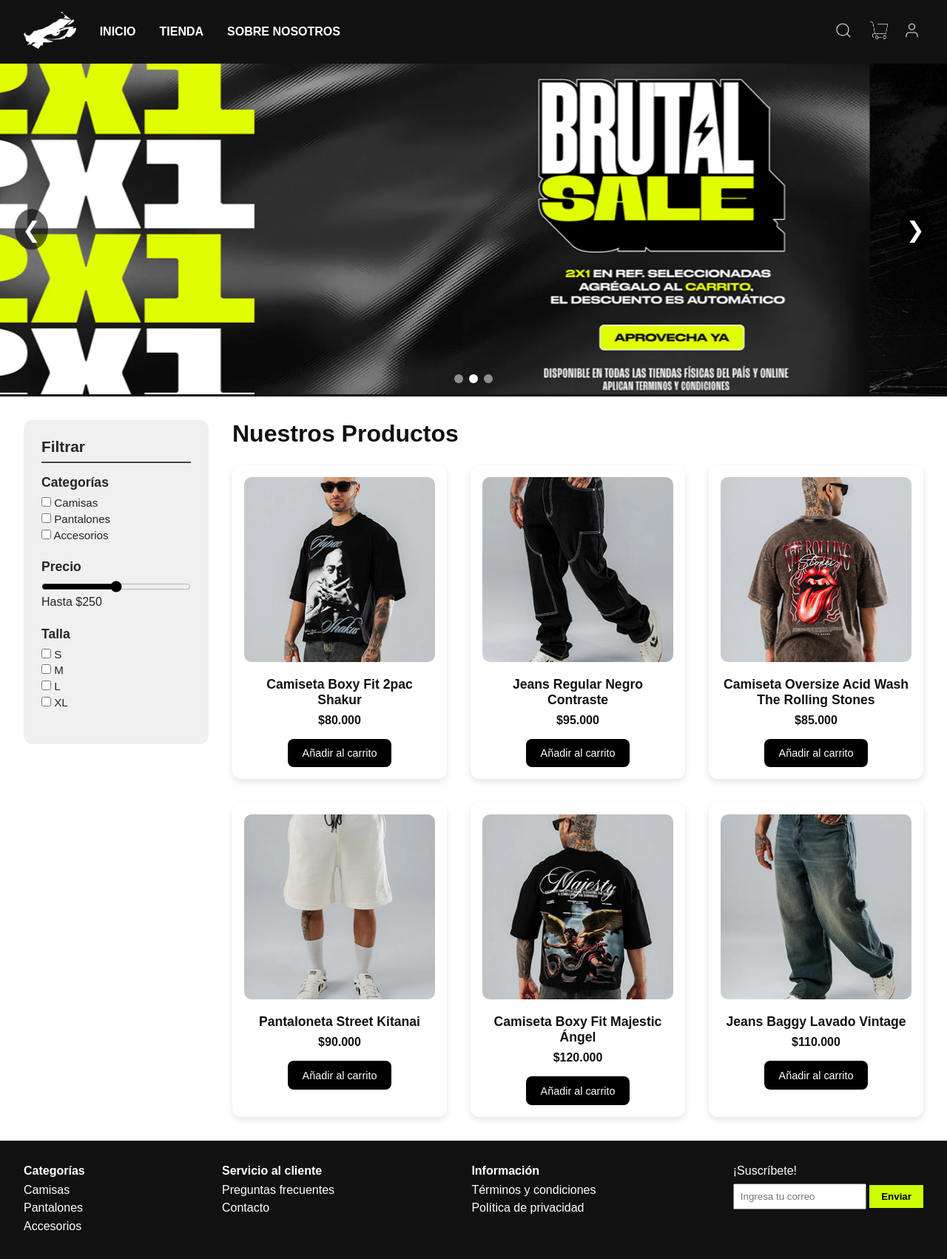
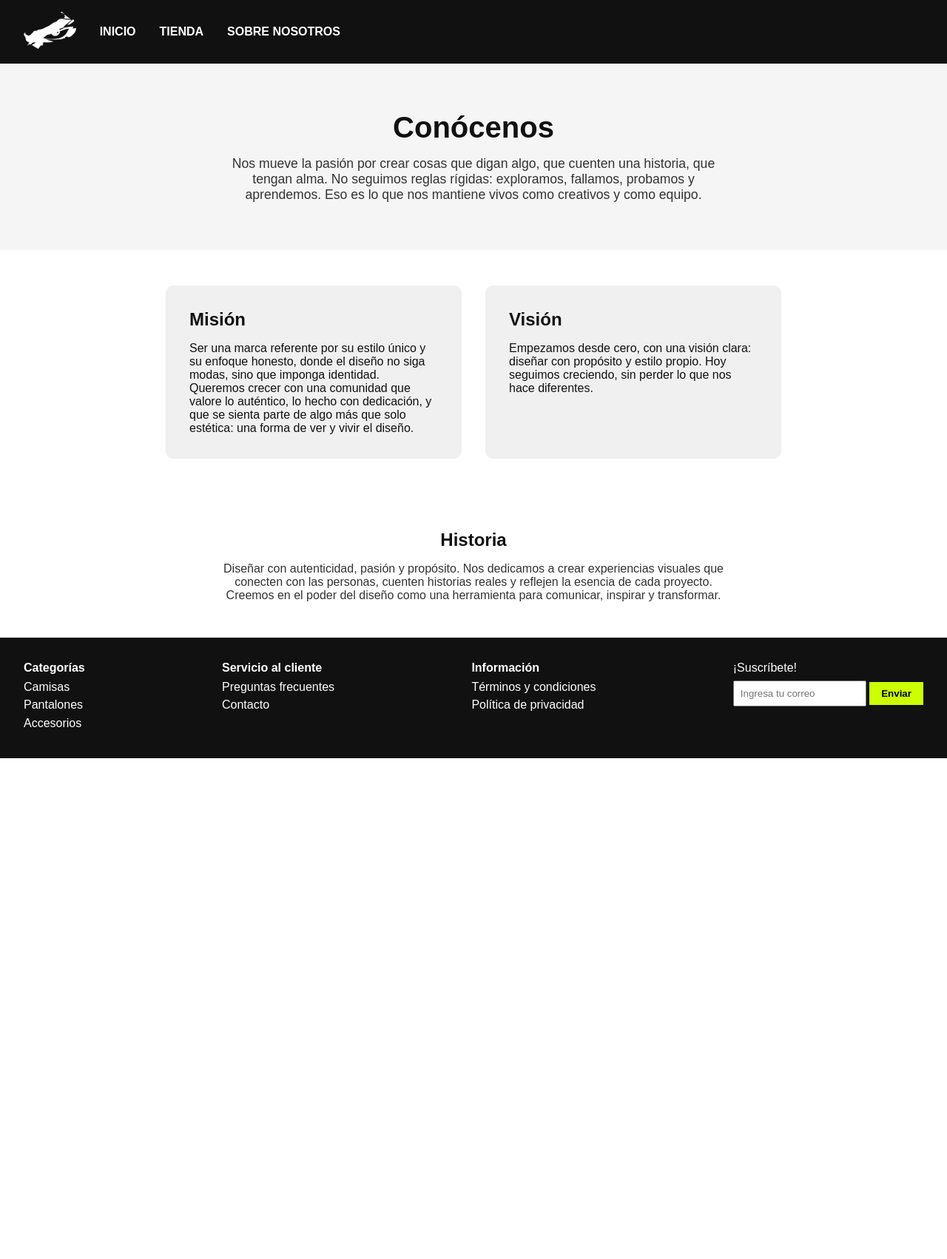
Before and after one commit to SamuelDiazgranados/SamuelDiazgranadoss, a plain HTML site: page INDEX.html in a window 1280 px wide. Shown: the whole page at 74% size. After the commit the page ends 1025 px from the top, so only its background shows below. Drawn offline with Linux system fonts and the light colour scheme.

Commit message:
Add files via upload

```diff
--- a/INDEX.html
+++ b/INDEX.html
@@ -3,150 +3,47 @@
 <head>
   <meta charset="UTF-8">
   <meta name="viewport" content="width=device-width, initial-scale=1.0">
-  <title>Kitanai - Tienda</title>
-  <link rel="icon" type="image/icon" href="Imagenes/logo.png">
-  <link rel="stylesheet" href="STYLE.css">
+  <title>Sobre Nosotros - Rapidez</title>
+  <link rel="stylesheet" href="SOBRE-NOSOTROS.css">
 </head>
 <body>
   <header>
- <nav>
-  <div class="nav-left">
+    <nav>
+       <div class="nav-left">
     <div class="logo">
-      <img src="IMAGENES/logo.png" alt="Logo Brutal Sale">
+      <img src="Imagenes/logo.png" alt="Logo Brutal Sale">
     </div>
     <ul>
       <li><a href="HOME/INDEX home.html">INICIO</a></li>
-      <li><a href="INDEX.html">TIENDA</a></li>
-      <li><a href="HOME/SOBRE-NOSOTROS/INDEX.html">SOBRE NOSOTROS</a></li>
+      <li><a href="HOME/TIENDA/INDEX.html">TIENDA</a></li>
+      <li><a href="INDEX.html">SOBRE NOSOTROS</a></li>
     </ul>
   </div>
- <div class="nav-right">
-    <div class="header-icons">
-  <a href="#" class="search-btn">
-    <img src="Imagenes/fi_zoom-in.png" alt="Buscar">
-  </a>
-</div>
-<!-- Caja de búsqueda oculta -->
-<div class="search-box">
-  <input type="text" placeholder="Buscar...">
-</div>
-
-     <a href="CARRITO/HTML CARRITO.html"><img src="Imagenes/Group 5.png" alt="Carrito"></a>
-    </a>
-</a>
-
-    <a href="USER/Index user.html"><img src="Imagenes/fi_user-check.png" alt="Usuario"></a>
-  </div>
-</nav>
-    <div class="carousel">
-  <div class="carousel-track">
-    <div class="carousel-slide"><img src="IMAGENES/Banner 3.png" alt="Banner 1"></div>
-    <div class="carousel-slide"><img src="IMAGENES/BANNER 2.webp" alt="Banner 2"></div>
-    <div class="carousel-slide"><img src="IMAGENES/banner 1.webp" alt="Banner 3"></div>
-  </div>
-
-  <!-- Botones -->
-  <button class="carousel-btn prev">&#10094;</button>
-  <button class="carousel-btn next">&#10095;</button>
-
-  <!-- Indicadores -->
-  <div class="carousel-dots"></div>
-</div>
-
+    </nav>
   </header>
 
-  <main class="catalogo">
-  <!-- Filtro lateral -->
-  <aside class="filtros">
-    <h3>Filtrar</h3>
-    <div class="filtro-grupo">
-      <h4>Categorías</h4>
-      <label><input type="checkbox"> Camisas</label>
-      <label><input type="checkbox"> Pantalones</label>
-      <label><input type="checkbox"> Accesorios</label>
-    </div>
+  <main>
+    <section class="hero">
+      <h1>Conócenos</h1>
+      <p>Nos mueve la pasión por crear cosas que digan algo, que cuenten una historia, que tengan alma. No seguimos reglas rígidas: exploramos, fallamos, probamos y aprendemos. Eso es lo que nos mantiene vivos como creativos y como equipo.</p>
+    </section>
 
-    <div class="filtro-grupo">
-      <h4>Precio</h4>
-      <input type="range" min="0" max="500" value="250">
-      <p>Hasta $250</p>
-    </div>
+    <section class="mision-vision">
+      <div class="texto">
+        <h2>Misión</h2>
+        <p>Ser una marca referente por su estilo único y su enfoque honesto, donde el diseño no siga modas, sino que imponga identidad. Queremos crecer con una comunidad que valore lo auténtico, lo hecho con dedicación, y que se sienta parte de algo más que solo estética: una forma de ver y vivir el diseño.</p>
+      </div>
+      <div class="texto">
+        <h2>Visión</h2>
+        <p>Empezamos desde cero, con una visión clara: diseñar con propósito y estilo propio. Hoy seguimos creciendo, sin perder lo que nos hace diferentes.</p>
+      </div>
+    </section>
 
-    <div class="filtro-grupo">
-      <h4>Talla</h4>
-      <label><input type="checkbox"> S</label>
-      <label><input type="checkbox"> M</label>
-      <label><input type="checkbox"> L</label>
-      <label><input type="checkbox"> XL</label>
-    </div>
-  </aside>
-
-  <!-- Productos -->
-  <section class="productos">
-    <h2>Nuestros Productos</h2>
-    <div class="grid-productos">
-
-      <!-- Camisas -->
-      <div class="producto">
-        <a href="PRODUCTOR/1/INDEX.html" class="producto-card">
-        <img src="IMAGENES/image 1.png" alt="Camisa Negra">
-        <h3>Camiseta Boxy Fit 2pac Shakur</h3>
-        <p>$80.000</p>
-        <button>Añadir al carrito</button>
-        </a>
-      </div>
-
-      <div class="producto">
-        <a href="PRODUCTOR/2/INDEX.html" class="producto-card">
-        <img src="IMAGENES/image 2.png" alt="Camisa Estampada">
-        <h3>Jeans Regular Negro Contraste</h3>
-        <p>$95.000</p>
-        <button>Añadir al carrito</button>
-        </a>
-      </div>
-
-      <div class="producto">
-        <a href="PRODUCTOR/3/INDEX.html" class="producto-card">
-        <img src="IMAGENES/image 3.png" alt="Camisa Oversize Blanca">
-        <h3>Camiseta Oversize Acid Wash The Rolling Stones</h3>
-        <p>$85.000</p>
-        <button>Añadir al carrito</button>
-        </a>
-      </div>
-
-      <div class="producto">
-        <a href="PRODUCTOR/4/INDEX.html" class="producto-card">
-        <img src="IMAGENES/image 4.png" alt="Camisa Roja">
-        <h3>Pantaloneta Street Kitanai</h3>
-        <p>$90.000</p>
-        <button>Añadir al carrito</button>
-        </a>
-      </div>
-
-      <!-- Pantalones -->
-      <div class="producto">
-        <a href="PRODUCTOR/5/INDEX.html" class="producto-card">
-        <img src="IMAGENES/image 5.png" alt="Pantalón Oversize Negro">
-        <h3>Camiseta Boxy Fit Majestic Ángel</h3>
-        <p>$120.000</p>
-        <button>Añadir al carrito</button>
-        </a>
-      </div>
-
-      <div class="producto">
-        <a href="PRODUCTOR/6/INDEX.html" class="producto-card">
-        <img src="IMAGENES/image 6.png" alt="Pantalón Cargo Beige">
-        <h3>Jeans Baggy Lavado Vintage</h3>
-        <p>$110.000</p>
-        <button>Añadir al carrito</button>
-        </a>
-      </div>
-
-    </div>
-  </section>
-</main>
-
-
+    <section class="historia">
+      <h2>Historia</h2>
+      <p>Diseñar con autenticidad, pasión y propósito. Nos dedicamos a crear experiencias visuales que conecten con las personas, cuenten historias reales y reflejen la esencia de cada proyecto. Creemos en el poder del diseño como una herramienta para comunicar, inspirar y transformar.</p>
+    </section>
+  </main>
   <footer>
     <div class="footer-content">
       <div>
@@ -179,58 +76,5 @@
       </div>
     </div>
   </footer>
-  <script>
-const track = document.querySelector('.carousel-track');
-const slides = Array.from(track.children);
-const nextBtn = document.querySelector('.next');
-const prevBtn = document.querySelector('.prev');
-const dotsNav = document.querySelector('.carousel-dots');
-
-// Crear dots
-slides.forEach((_, i) => {
-  const dot = document.createElement('button');
-  if (i === 0) dot.classList.add('active');
-  dotsNav.appendChild(dot);
-});
-
-const dots = Array.from(dotsNav.children);
-let currentIndex = 0;
-
-function updateCarousel(index) {
-  track.style.transform = `translateX(-${100 * index}%)`;
-  dots.forEach(dot => dot.classList.remove('active'));
-  dots[index].classList.add('active');
-  currentIndex = index;
-}
-
-nextBtn.addEventListener('click', () => {
-  let nextIndex = (currentIndex + 1) % slides.length;
-  updateCarousel(nextIndex);
-});
-
-prevBtn.addEventListener('click', () => {
-  let prevIndex = (currentIndex - 1 + slides.length) % slides.length;
-  updateCarousel(prevIndex);
-});
-
-dots.forEach((dot, i) => {
-  dot.addEventListener('click', () => updateCarousel(i));
-});
-
-// Auto-play cada 5 segundos
-setInterval(() => {
-  let nextIndex = (currentIndex + 1) % slides.length;
-  updateCarousel(nextIndex);
-}, 5000);
-</script>
-<script>
-  const searchBtn = document.querySelector('.search-btn');
-  const searchBox = document.querySelector('.search-box');
-
-  searchBtn.addEventListener('click', (e) => {
-    e.preventDefault();
-    searchBox.classList.toggle('active');
-  });
-</script>
 </body>
 </html>
--- /dev/null
+++ b/SOBRE-NOSOTROS.css
@@ -0,0 +1,157 @@
+* {
+  margin: 0;
+  padding: 0;
+  box-sizing: border-box;
+}
+
+body {
+  font-family: Arial, sans-serif;
+  background: #fff;
+  color: #111;
+}
+
+header {
+  background: #000;
+  color: white;
+}
+
+nav {
+  display: flex;
+  justify-content: space-between;
+  align-items: center;
+  padding: 1rem 2rem;
+  background: #111;
+}
+
+.nav-left {
+  display: flex;
+  align-items: center;
+  gap: 2rem;
+}
+
+.logo img {
+  height: 50px;
+  width: auto;
+}
+
+nav ul {
+  list-style: none;
+  display: flex;
+  gap: 2rem;
+}
+
+nav ul li a {
+  color: white;
+  text-decoration: none;
+  font-weight: bold;
+}
+
+.nav-right {
+  display: flex;
+  gap: 1.5rem;
+}
+
+.nav-right img {
+  width: 24px;
+  height: 24px;
+  cursor: pointer;
+}
+
+
+/* Hero */
+.hero {
+  text-align: center;
+  padding: 4rem 2rem;
+  background: #f5f5f5;
+}
+
+.hero h1 {
+  font-size: 2.5rem;
+  margin-bottom: 1rem;
+}
+
+.hero p {
+  max-width: 700px;
+  margin: 0 auto;
+  font-size: 1.1rem;
+  color: #333;
+}
+
+/* Misión y Visión */
+.mision-vision {
+  display: flex;
+  flex-wrap: wrap;
+  gap: 2rem;
+  padding: 3rem 2rem;
+  justify-content: center;
+}
+
+.mision-vision .texto {
+  flex: 1 1 300px;
+  max-width: 400px;
+  background: #f0f0f0;
+  padding: 2rem;
+  border-radius: 10px;
+}
+
+.mision-vision h2 {
+  margin-bottom: 1rem;
+  color: #111;
+}
+
+/* Historia */
+.historia {
+  padding: 3rem 2rem;
+  text-align: center;
+}
+
+.historia h2 {
+  margin-bottom: 1rem;
+}
+
+.historia p {
+  max-width: 700px;
+  margin: 0 auto;
+  color: #333;
+}
+
+footer {
+  background: #111;
+  color: white;
+  padding: 2rem;
+}
+
+.footer-content {
+  display: flex;
+  flex-wrap: wrap;
+  justify-content: space-between;
+  gap: 2rem;
+}
+
+footer h4 {
+  margin-bottom: 0.5rem;
+}
+
+footer ul {
+  list-style: none;
+  padding-left: 0;
+}
+
+footer ul li {
+  margin-bottom: 0.4rem;
+}
+
+.newsletter input {
+  padding: 0.5rem;
+  margin-top: 0.5rem;
+  margin-bottom: 0.5rem;
+  width: 180px;
+}
+
+.newsletter button {
+  padding: 0.5rem 1rem;
+  background: #ccff00;
+  border: none;
+  font-weight: bold;
+  cursor: pointer;
+}
```
